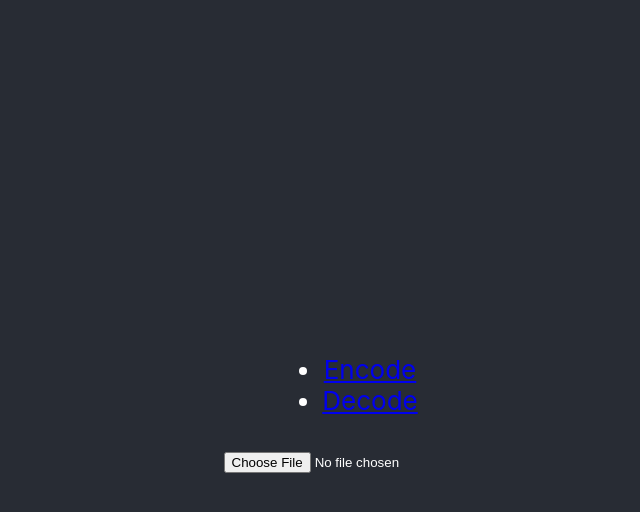
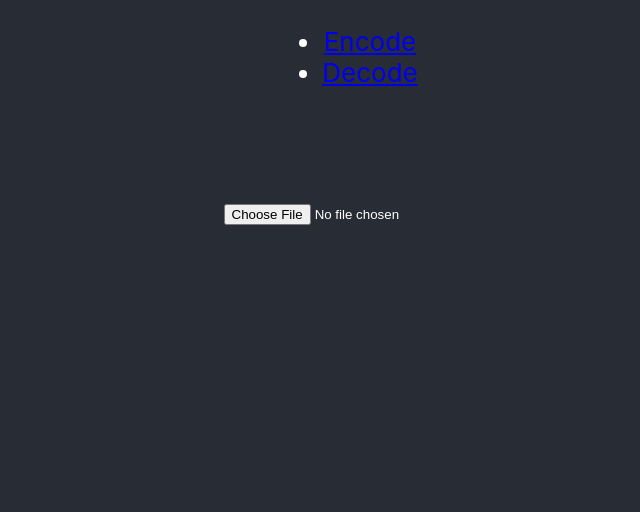
Before and after one commit to krytoss/steganography, a React (Create React App) app: page / in a window 1280 px wide. Shown: the top 512 px of the page, without its empty margins (290-930 px from the left). Built offline with nearby package versions, Linux system fonts and the light colour scheme; the HTML template or start-up script is replaced by a standard one.

Commit message:
basic web layout

```diff
--- a/src/App.css
+++ b/src/App.css
@@ -2,24 +2,14 @@
   text-align: center;
 }
 
-.App-logo {
-  height: 40vmin;
-  pointer-events: none;
-}
-
-@media (prefers-reduced-motion: no-preference) {
-  .App-logo {
-    animation: App-logo-spin infinite 20s linear;
-  }
-}
-
-.App-header {
+.App-main {
   background-color: #282c34;
-  min-height: 100vh;
+  height: 100vh;
   display: flex;
   flex-direction: column;
   align-items: center;
-  justify-content: center;
+  justify-content: top;
+  gap: 10%;
   font-size: calc(10px + 2vmin);
   color: white;
 }
@@ -27,12 +17,3 @@
 .App-link {
   color: #61dafb;
 }
-
-@keyframes App-logo-spin {
-  from {
-    transform: rotate(0deg);
-  }
-  to {
-    transform: rotate(360deg);
-  }
-}
--- a/src/App.js
+++ b/src/App.js
@@ -30,12 +30,12 @@ function App() {
 
   return (
     <div className="App">
-      <header className="App-header">
+      <main className="App-main">
         <Tabs tabs={ tabs } active = { activeTab } setActive = { setActiveTab }/>
         {
           activeTab === 'Encode' ? <Encode imageData={ imageData } loadImage={ loadImage } /> : <Decode />
         }
-      </header>
+      </main>
     </div>
   );
 }
--- a/src/components/Encode.js
+++ b/src/components/Encode.js
@@ -1,11 +1,17 @@
 import Input from "./elements/Input"
+import Textarea from "./elements/Textarea"
 
 const Encode = ({ imageData, loadImage }) => {
 
     return (
         <div id='encode'>
-            { imageData && <img alt='Uploaded image' src={ imageData } />}
-            <Input loadImage={ loadImage } type='file' />
+            <div class="grid grid-cols-2 gap-4">
+                <div>
+                    { imageData && <img alt='Uploaded image' src={ imageData } />}
+                    { imageData && <Textarea />}
+                    <Input loadImage={ loadImage } type='file' />
+                </div>
+            </div>
         </div>
     )
 
```
